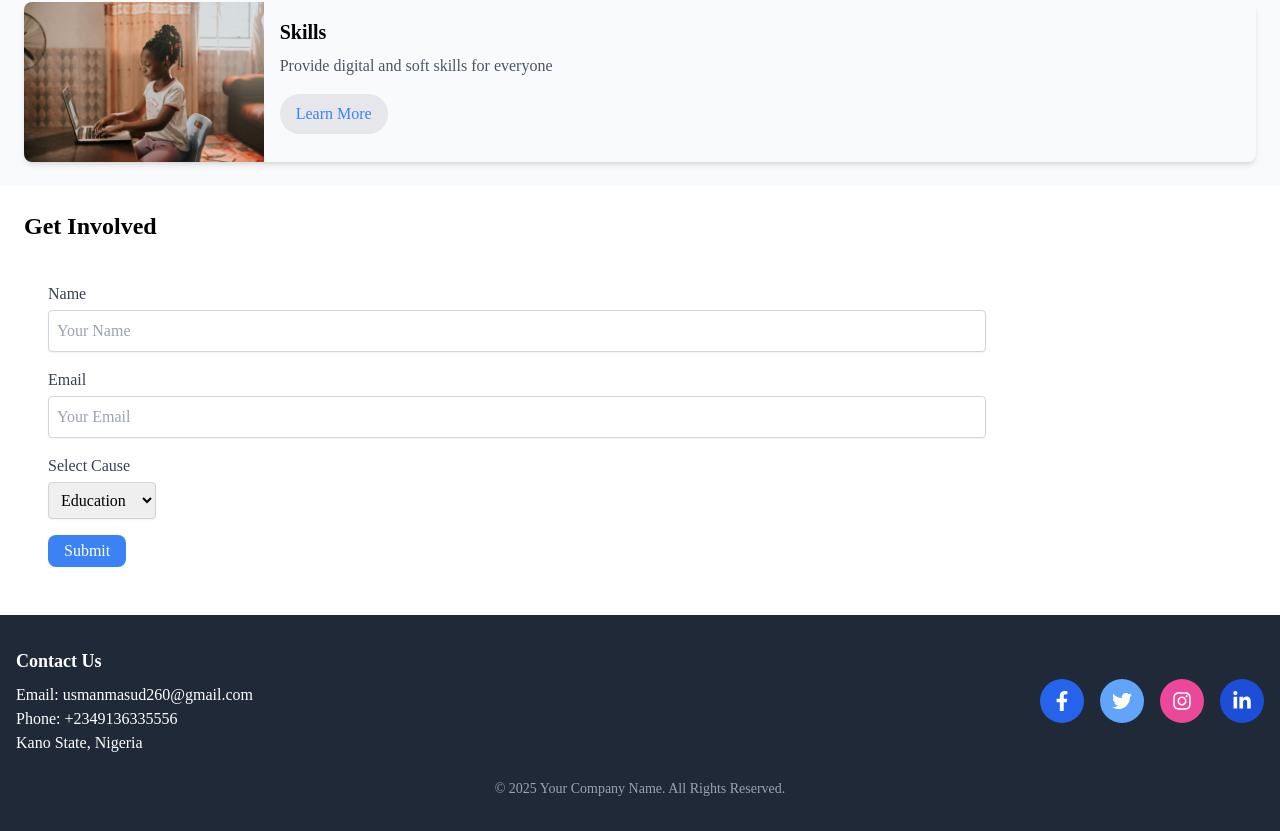
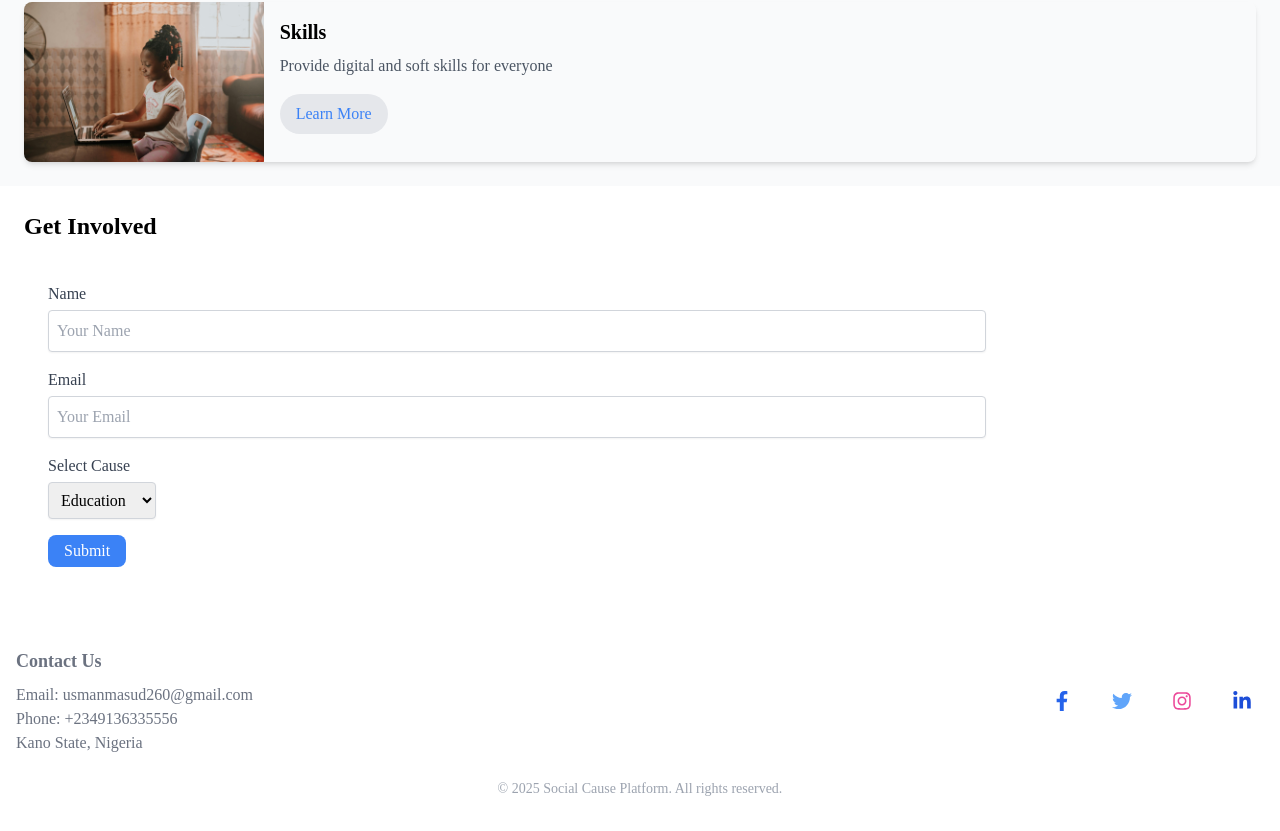
Before and after one commit to usmanmasud/social-cause-Terntribe-BUILD, a React (Vite) app: page / in a window 1280 px wide. Shown: the part 1500-2331 px from the top of the page. Built offline with nearby package versions, Linux system fonts and the light colour scheme.

Commit message:
contact info

```diff
--- a/src/components/Footer.jsx
+++ b/src/components/Footer.jsx
@@ -2,11 +2,11 @@ import { FaFacebookF, FaTwitter, FaInstagram, FaLinkedinIn } from 'react-icons/f
 
 const Footer = () => {
     return (
-        <footer className="bg-gray-800 text-white py-8">
+        <footer className="py-8">
             <div className="container mx-auto px-4">
                 <div className="flex flex-col md:flex-row justify-between items-center">
                     {/* Contact Information */}
-                    <div className="mb-6 md:mb-0 text-center md:text-left">
+                    <div className="mb-6 text-gray-500 md:mb-0 text-center md:text-left">
                         <h5 className="text-lg font-semibold mb-2">Contact Us</h5>
                         <p>Email: usmanmasud260@gmail.com</p>
                         <p>Phone: +2349136335556</p>
@@ -19,7 +19,7 @@ const Footer = () => {
                             href="https://facebook.com"
                             target="_blank"
                             rel="noopener noreferrer"
-                            className="bg-blue-600 p-3 rounded-full hover:bg-blue-500 transition"
+                            className="text-blue-600 p-3 rounded-full hover:bg-blue-500 transition"
                         >
                             <FaFacebookF size={20} />
                         </a>
@@ -27,7 +27,7 @@ const Footer = () => {
                             href="https://twitter.com"
                             target="_blank"
                             rel="noopener noreferrer"
-                            className="bg-blue-400 p-3 rounded-full hover:bg-blue-300 transition"
+                            className="text-blue-400 p-3 rounded-full hover:bg-blue-300 transition"
                         >
                             <FaTwitter size={20} />
                         </a>
@@ -35,7 +35,7 @@ const Footer = () => {
                             href="https://instagram.com/usmanmasud7"
                             target="_blank"
                             rel="noopener noreferrer"
-                            className="bg-pink-500 p-3 rounded-full hover:bg-pink-400 transition"
+                            className="text-pink-500 p-3 rounded-full hover:bg-pink-400 transition"
                         >
                             <FaInstagram size={20} />
                         </a>
@@ -43,7 +43,7 @@ const Footer = () => {
                             href="https://linkedin.com"
                             target="_blank"
                             rel="noopener noreferrer"
-                            className="bg-blue-700 p-3 rounded-full hover:bg-blue-600 transition"
+                            className="text-blue-700 p-3 rounded-full hover:bg-blue-600 transition"
                         >
                             <FaLinkedinIn size={20} />
                         </a>
@@ -52,7 +52,7 @@ const Footer = () => {
 
                 {/* Footer Bottom */}
                 <div className="text-center mt-6 text-sm text-gray-400">
-                    &copy; {new Date().getFullYear()} Your Company Name. All Rights Reserved.
+                    &copy; {new Date().getFullYear()} Social Cause Platform. All rights reserved.
                 </div>
             </div>
         </footer>
```
